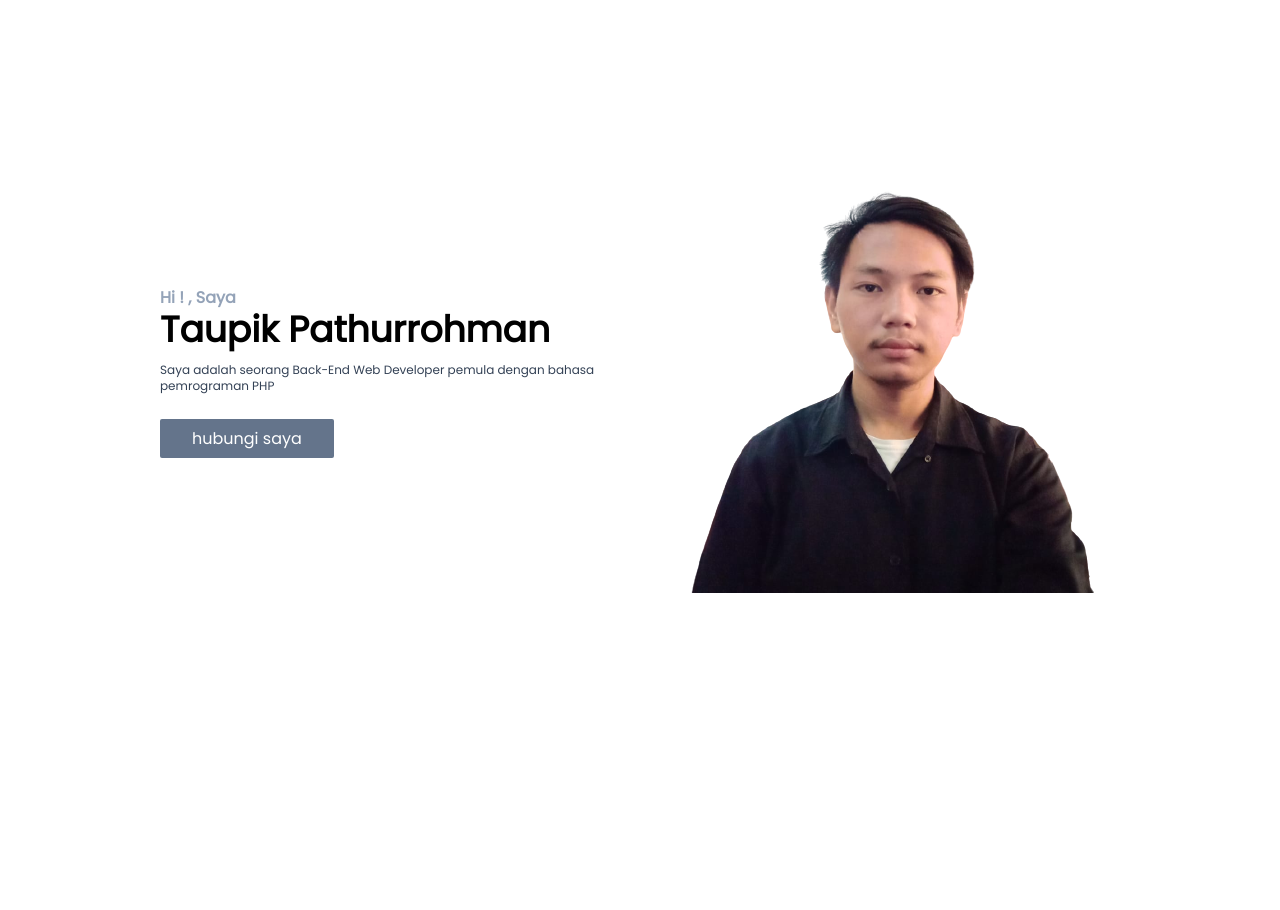
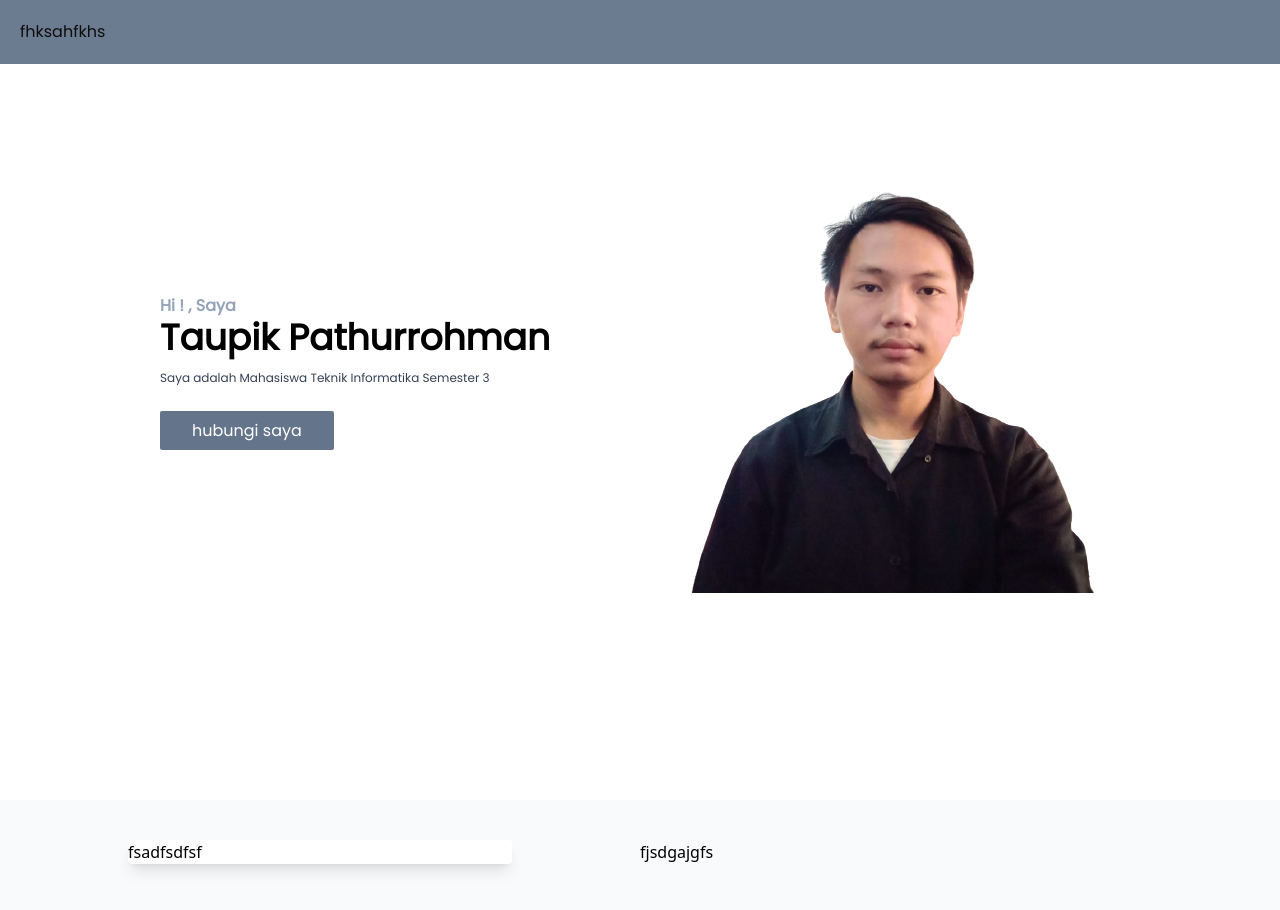
Before and after one commit to taupik3007/portofolio, a website: page index.html in a window 1280 px wide. Before the commit the page ends 800 px from the top, so only its background shows below. Drawn offline with Linux system fonts and the light colour scheme.

Commit message:
new commit

```diff
--- a/index.html
+++ b/index.html
@@ -12,14 +12,15 @@
 
 </head>
 <body>
-    <section class="pt-36 lg:px-36">
+    <header class=" fixed font-popin p-5 opacity-95 bg-slate-500 text-black w-full"> fhksahfkhs</header>
+    <section class="pt-36 lg:px-36 lg:min-h-screen">
         <div class="container">
             <div class="flex flex-wrap">
                 <div class="w-full self-center px-4 lg:w-1/2">
                     <h1 class="font-popin font-semibold  text-slate-400">Hi ! , Saya
                         <span class="block text-4xl  text-black">Taupik Pathurrohman</span>
                     </h1>
-                    <p class="font-popin mt-3 text-slate-700 text-xs">Saya adalah seorang Back-End Web Developer pemula dengan bahasa pemrograman PHP
+                    <p class="font-popin mt-3 w-full text-slate-700 text-xs">Saya adalah Mahasiswa Teknik Informatika Semester 3
 
                     </p>
 
@@ -28,15 +29,23 @@
                     </div>
 
                 </div>
-                <div class="w-full self-end px-4 lg:-mt-32 lg:w-1/2">
+                <div class="w-full self-end -mt-20  lg:-mt-32 lg:w-1/2">
                     <div class="relative ">
-                        <img src="/img/WhatsApp_Image_2022-08-12_at_09.44.07-removebg-preview.png" class="mx-auto max-w-full  " alt="">
+                        <img src="img/WhatsApp_Image_2022-08-12_at_09.44.07-removebg-preview.png" class="mx-auto max-w-full  " alt="">
                     </div>
                 </div>
             </div>
 
         </div>
     </section>
+    <section class="min-h-screen bg-slate-50 m-auto">
+        <div class="flex flex-wrap ">
+            <div class=" py-10 w-full lg:w-1/2 m-auto">
+                <div class="max-w-sm shadow-lg bg-white m-auto  rounded">fsadfsdfsf</div>
+            </div>
+            <div class="w-full lg:w-1/2 m-auto ">fjsdgajgfs</div>
+        </div>
+    </section>
 
 </body>
 </html>
```
Also changed, not shown: output.css.
